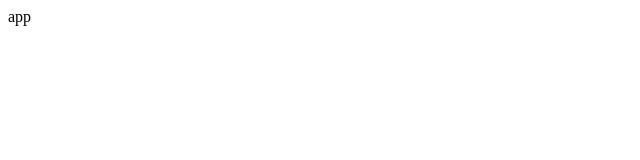
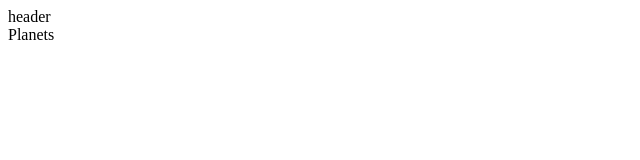
Before and after one commit to babiychuk/star-wars-planets, a React (Create React App) app: page /star-wars-planets in a window 1280 px wide. Shown: the top 160 px of the page, without its empty margins (0-640 px from the left). Built offline with nearby package versions, Linux system fonts and the light colour scheme.

Commit message:
add first route

```diff
--- a/package.json
+++ b/package.json
@@ -8,6 +8,7 @@
     "@testing-library/user-event": "^12.5.0",
     "react": "^17.0.1",
     "react-dom": "^17.0.1",
+    "react-router-dom": "^5.2.0",
     "react-scripts": "4.0.1",
     "web-vitals": "^0.2.4"
   },
--- a/src/components/App/index.jsx
+++ b/src/components/App/index.jsx
@@ -1,11 +1,28 @@
-import React from 'react';
+import React, { Suspense } from "react";
+import { Switch, Route, Redirect } from "react-router-dom";
+import routes from "../../routes";
+import Header from "../Base/Header";
 
 const App = () => {
-    return (
-        <div>
-           app
-        </div>
-    );
+  return (
+    <>
+    <Header />
+      <main>
+        <section>
+          <Suspense fallback={null}>
+            <Switch>
+              <Route
+                path={routes.Root.path}
+                component={routes.Root.component}
+              />
+
+              <Redirect to={routes.Root.path} />
+            </Switch>
+          </Suspense>
+        </section>
+      </main>
+    </>
+  );
 };
 
 export default App;
--- /dev/null
+++ b/src/components/Base/Header/index.jsx
@@ -0,0 +1,10 @@
+import React from 'react';
+const Header = () => {
+    return (
+        <header>
+            header
+        </header>
+    );
+};
+
+export default Header;
--- /dev/null
+++ b/src/components/Pages/Planets/index.jsx
@@ -0,0 +1,12 @@
+import React from 'react';
+
+const Planets = () => {
+
+  return (
+    <div>
+      Planets
+    </div>
+  );
+};
+
+export default Planets;
--- a/src/index.jsx
+++ b/src/index.jsx
@@ -1,10 +1,13 @@
-import React from 'react';
-import ReactDOM from 'react-dom';
-import App from './components/App';
+import React from "react";
+import ReactDOM from "react-dom";
+import { BrowserRouter } from "react-router-dom";
+import App from "./components/App";
 
 ReactDOM.render(
-  <React.StrictMode>
-    <App />
-  </React.StrictMode>,
-  document.getElementById('root')
+  <BrowserRouter>
+    <React.StrictMode>
+      <App />
+    </React.StrictMode>
+  </BrowserRouter>,
+  document.getElementById("root")
 );
--- /dev/null
+++ b/src/routes/index.js
@@ -0,0 +1,11 @@
+import React from 'react';
+
+// eslint-disable-next-line import/no-anonymous-default-export
+export default {
+  Root: {
+    path: '/star-wars-planets',
+    component: React.lazy(() =>
+      import('../components/Pages/Planets' /* webpackChunkName: "Home" */),
+    ),
+  },
+};
```
Also changed, not shown: 2 other files (tests, documents, lock files or other folders).
